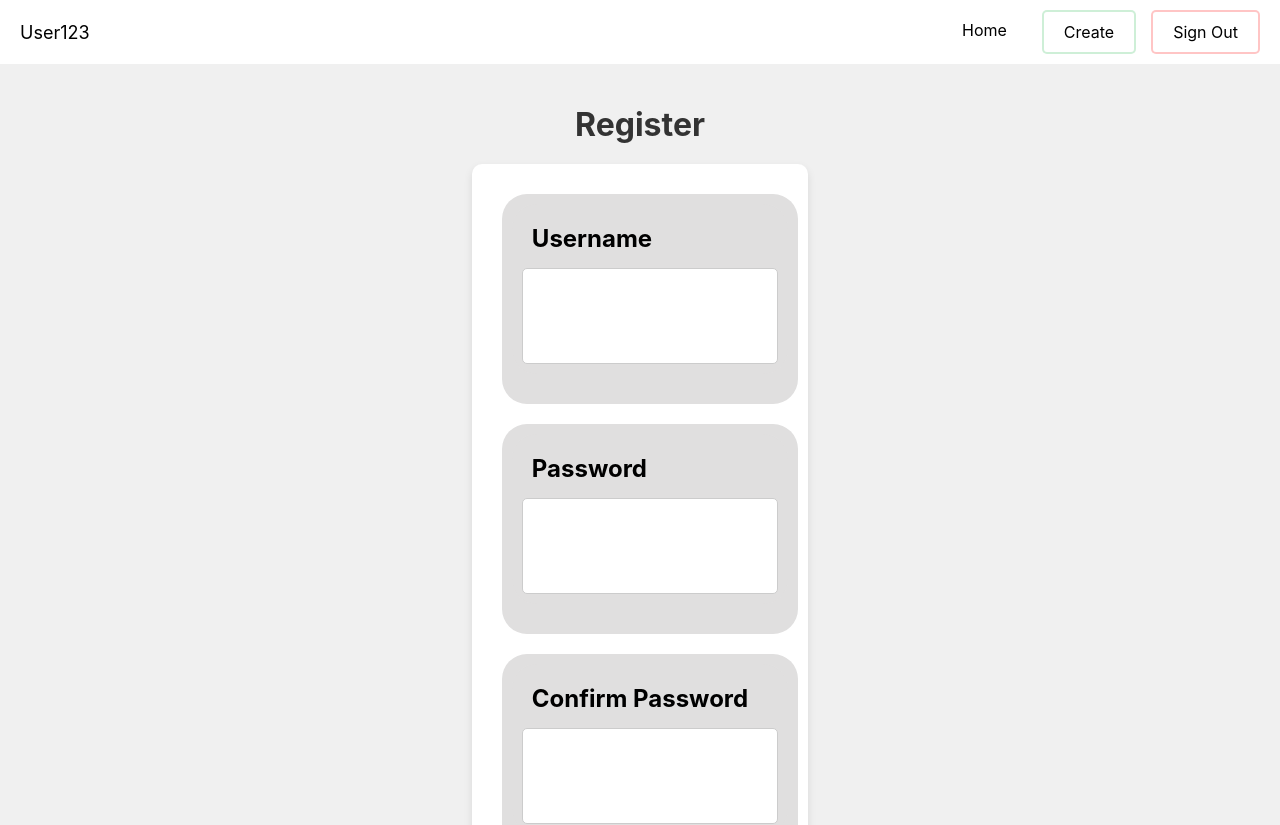
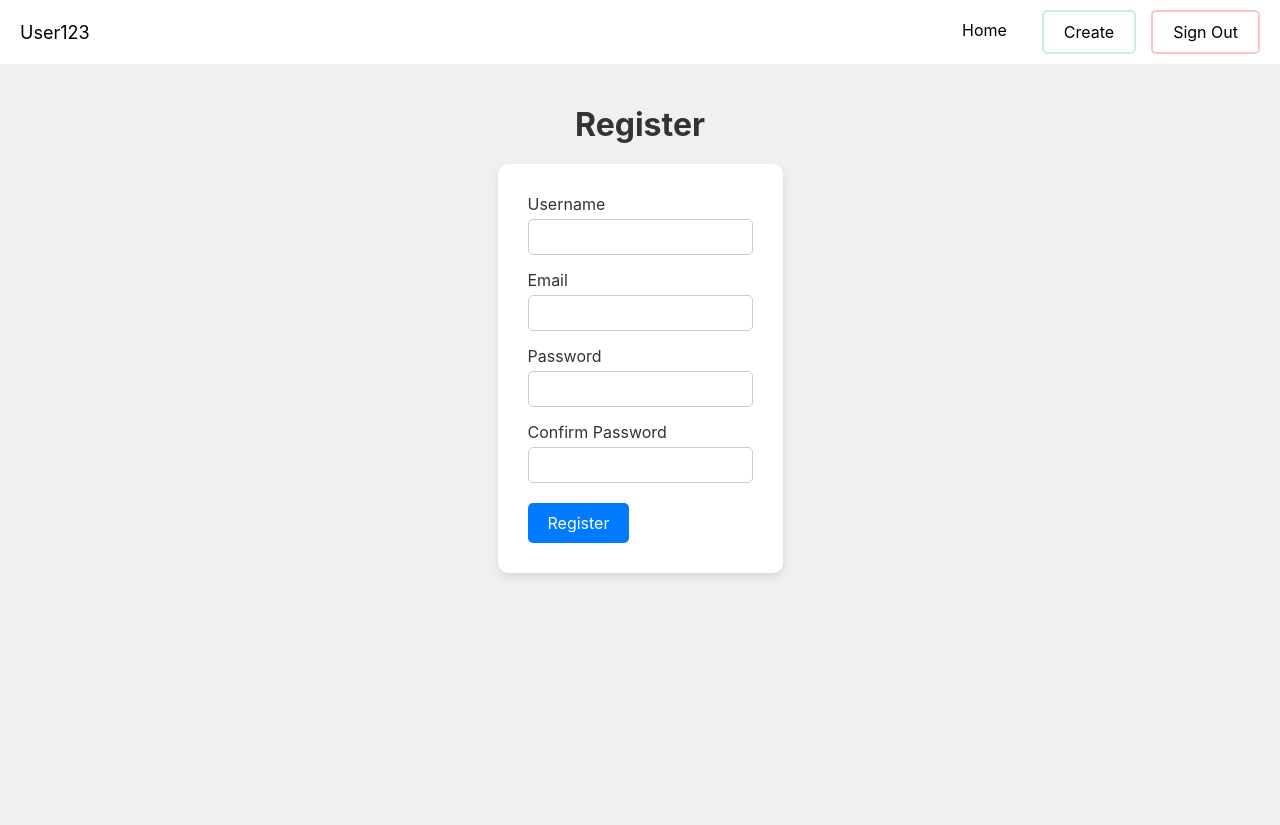
Before and after one commit to gabjc/Advanced-To-Do, a React (Create React App) app in the folder frontend/: page /register in a window 1280 px wide. Shown: the top 825 px of the page. Built offline with nearby package versions, Linux system fonts and the light colour scheme.

Commit message:
changed the login and registration pages to be default text boxes

```diff
--- a/frontend/src/pages/register/Register.css
+++ b/frontend/src/pages/register/Register.css
@@ -32,17 +32,30 @@
     width: 100%;                   /* Full width of the parent container */
 }
 
-.text-box-header {
-    margin-bottom: 5px;            /* Space below the header */
+
+/* Styling for the input containers */
+.input-container {
+    margin-bottom: 15px;           /* Space between input fields */
 }
 
-.text-box-text {
+/* Styling for the input labels */
+.input-label {
+    display: block;                /* Block layout for the label */
+    margin-bottom: 5px;            /* Space below the label */
+    font-size: 1em;                /* Font size for the label */
+    color: #333333;                /* Dark grey color */
+}
+
+/* Styling for the input boxes */
+.input-box {
     width: 100%;                   /* Full width of the parent container */
-    padding: 10px;                 /* Space inside the text box */
+    padding: 8px;                  /* Space inside the input box */
     box-sizing: border-box;        /* Include padding in element's total width and height */
     border: 1px solid #ccc;        /* Light grey border */
     border-radius: 5px;            /* Rounded corners */
+    font-size: 1em;                /* Font size for the input box */
 }
+
 
 /* Container for the register button */
 .button-container {
--- a/frontend/src/pages/register/Register.js
+++ b/frontend/src/pages/register/Register.js
@@ -1,49 +1,81 @@
-import React, { useRef } from 'react';
+import React, { useState } from 'react';
 import './Register.css';
-import TextBox from '../../components/textBox/textBox';
 import { useNavigate } from 'react-router-dom';
 
 const Register = () => {
     const navigate = useNavigate();
 
-    const registerRef = useRef({
+    const [userDetails, setUserDetails] = useState({
         username: '',
+        email: '',
         password: '',
-        email: '',
+        confirmPassword: ''
     });
 
-    const handleTextChange = (id, newText) => {
-        // Directly updating the ref object
-        registerRef.current[id] = newText;
+    const handleInputChange = (e) => {
+        const { id, value } = e.target;
+        setUserDetails(prevState => ({
+            ...prevState,
+            [id]: value
+        }));
     };
 
-    const handleSubmitClick = () => {
+    const handleRegisterClick = () => {
+        //TODO: send the registration data to the server
         navigate('/');
-      };
-
+        console.log('Register clicked', userDetails);
+    };
 
     return (
         <div className='main-container'>
             <h1 className='register-title'>Register</h1>
             <div className='register-container'>
-                <div className='text-box-container'>
-                    <TextBox id='username' header='Username' text={registerRef.current.username} editable={true} onTextChange={handleTextChange} />
+                <div className='input-container'>
+                    <label htmlFor='username' className='input-label'>Username</label>
+                    <input
+                        id='username'
+                        type='text'
+                        className='input-box'
+                        value={userDetails.username}
+                        onChange={handleInputChange}
+                    />
                 </div>
-                <div className='text-box-container'>
-                    <TextBox id='password' header='Password' text={registerRef.current.password} editable={true} onTextChange={handleTextChange} />
+                <div className='input-container'>
+                    <label htmlFor='email' className='input-label'>Email</label>
+                    <input
+                        id='email'
+                        type='email'
+                        className='input-box'
+                        value={userDetails.email}
+                        onChange={handleInputChange}
+                    />
                 </div>
-                <div className='text-box-container'>
-                    <TextBox id='confirmPassword' header='Confirm Password' text={registerRef.current.confirmPassword} editable={true} onTextChange={handleTextChange} />
+                <div className='input-container'>
+                    <label htmlFor='password' className='input-label'>Password</label>
+                    <input
+                        id='password'
+                        type='password'
+                        className='input-box'
+                        value={userDetails.password}
+                        onChange={handleInputChange}
+                    />
+                </div>
+                <div className='input-container'>
+                    <label htmlFor='confirmPassword' className='input-label'>Confirm Password</label>
+                    <input
+                        id='confirmPassword'
+                        type='password'
+                        className='input-box'
+                        value={userDetails.confirmPassword}
+                        onChange={handleInputChange}
+                    />
                 </div>
                 <div className='button-container'>
-                    <div className='register-button' onClick={handleSubmitClick}> Register </div>
+                    <div className='register-button' onClick={handleRegisterClick}> Register </div>
                 </div>
             </div>
         </div>
     );
-
-
-
 };
 
 export default Register;
--- a/frontend/src/pages/sign-in/SignIn.css
+++ b/frontend/src/pages/sign-in/SignIn.css
@@ -26,6 +26,29 @@
     font-size: 2em;                /* Larger font size */
     color: #333333;                /* Dark grey color */
     margin-bottom: 20px;           /* Space below the title */
+}
+
+/* Styling for the input containers */
+.input-container {
+    margin-bottom: 15px;           /* Space between input fields */
+}
+
+/* Styling for the input labels */
+.input-label {
+    display: block;                /* Block layout for the label */
+    margin-bottom: 5px;            /* Space below the label */
+    font-size: 1em;                /* Font size for the label */
+    color: #333333;                /* Dark grey color */
+}
+
+/* Styling for the input boxes */
+.input-box {
+    width: 100%;                   /* Full width of the parent container */
+    padding: 8px;                  /* Space inside the input box */
+    box-sizing: border-box;        /* Include padding in element's total width and height */
+    border: 1px solid #ccc;        /* Light grey border */
+    border-radius: 5px;            /* Rounded corners */
+    font-size: 1em;                /* Font size for the input box */
 }
 
 /* Container for the buttons */
--- a/frontend/src/pages/sign-in/SignIn.js
+++ b/frontend/src/pages/sign-in/SignIn.js
@@ -1,40 +1,62 @@
-import React, { useRef } from 'react';
+import React, { useState } from 'react';
 import './SignIn.css';
-import TextBox from '../../components/textBox/textBox';
 import { useNavigate } from 'react-router-dom';
 
 const Login = () => {
     const navigate = useNavigate();
 
-    const userRef = useRef({
+    const [userDetails, setUserDetails] = useState({
         username: '',
         password: '',
     });
 
-    const handleTextChange = (id, newText) => {
-        // Directly updating the ref object
-        userRef.current[id] = newText;
+    const handleInputChange = (e) => {
+        const { id, value } = e.target;
+        setUserDetails(prevState => ({
+            ...prevState,
+            [id]: value
+        }));
     };
+
 
     const handleRegisterClick = () => {
         navigate('/register');
       };
     const handleSignInClick = () => {
+        // TODO: get resposne from server to check if user is in database or not
         navigate('/');
+        console.log('Sign In clicked', userDetails);
     };
 
     return (
         <div className='main-container'>
-            <h1 className='login-title'>Login</h1>
-            <div className='sign-in-container'>
-                <TextBox id='username' header='Username' text={userRef.current.username} editable={true} onTextChange={handleTextChange} />
-                <TextBox id='password' header='Password' text={userRef.current.password} editable={true} onTextChange={handleTextChange} />
+            <h1 className='register-title'>Register</h1>
+            <div className='register-container'>
+                <div className='input-container'>
+                    <label htmlFor='username' className='input-label'>Username</label>
+                    <input
+                        id='username'
+                        type='text'
+                        className='input-box'
+                        value={userDetails.username}
+                        onChange={handleInputChange}
+                    />
+                </div>
+                <div className='input-container'>
+                    <label htmlFor='password' className='input-label'>Password</label>
+                    <input
+                        id='password'
+                        type='password'
+                        className='input-box'
+                        value={userDetails.password}
+                        onChange={handleInputChange}
+                    />
+                </div>
                 <div className='button-container'>
                     <div className= "signin-button" onClick={handleSignInClick}> Sign In </div>
                     <div className= "register-button" onClick={handleRegisterClick}> Register </div>
                 </div>
             </div>
-
         </div>
     );
 
```
